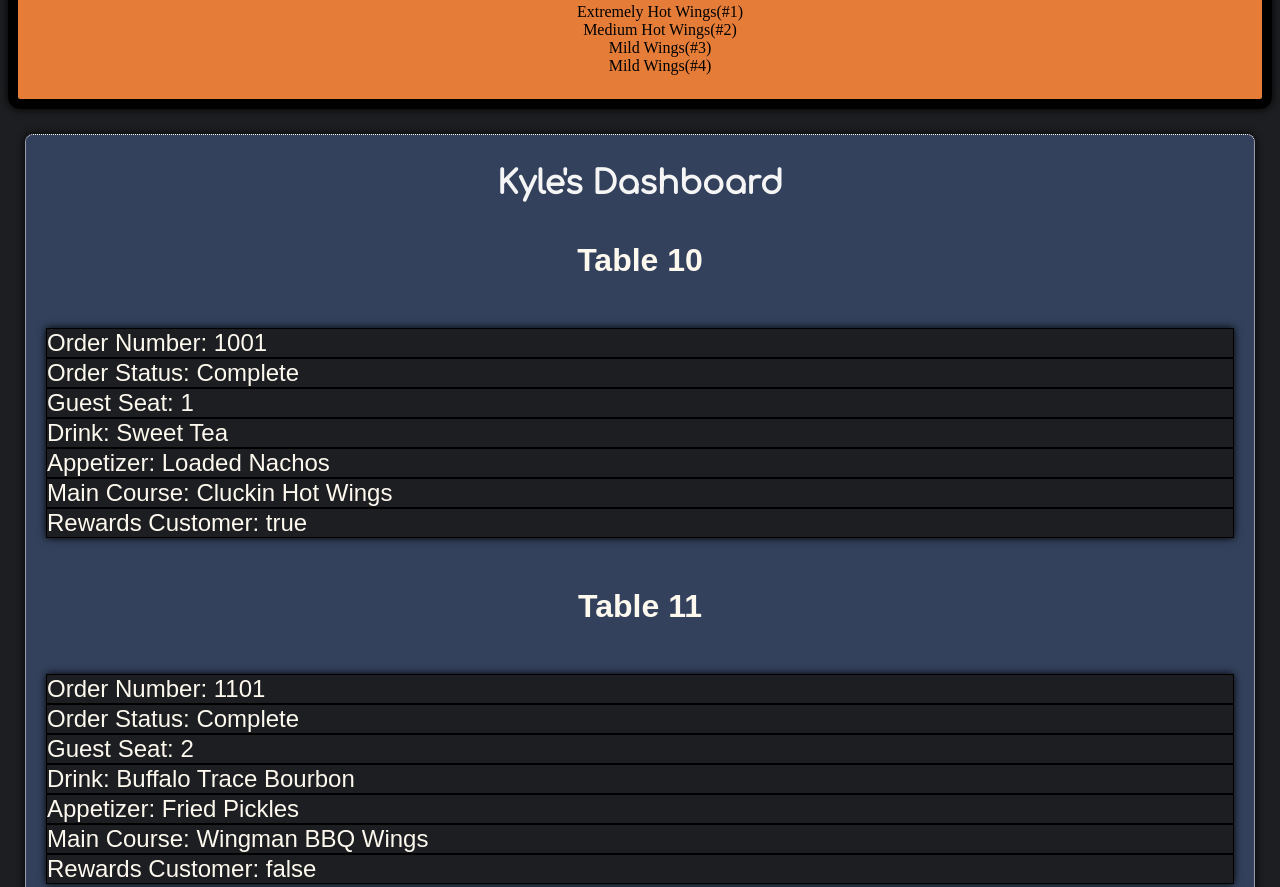
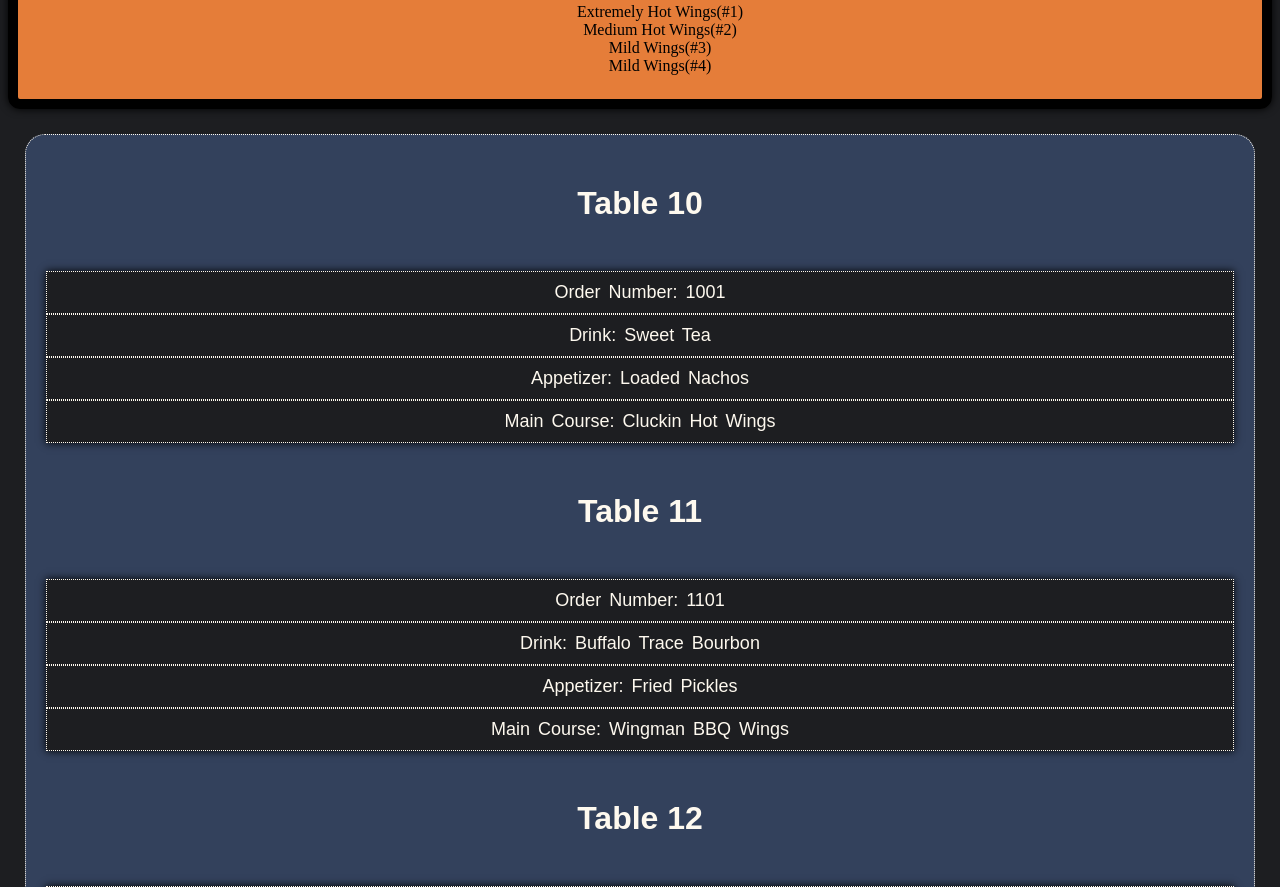
Before and after one commit to JeremyWhiteDev/rubber-ducks-restaurant, a plain HTML site: page index.html in a window 1280 px wide. Shown: the part 4633-5520 px from the top of the page. Drawn offline with Linux system fonts and the light colour scheme; a web font is replaced by a local one.

Commit message:
kyles-refactor

```diff
--- a/scripts/data.js
+++ b/scripts/data.js
@@ -130,8 +130,8 @@ const orders = [
     },
     {
         id: 1201,
-        tableID: 4,
-        waiterID: 1,
+        tableID: 12,
+        waiterID: 4,
         orderTotal: 50.00,
         tip: 12
 
--- a/scripts/kyle.js
+++ b/scripts/kyle.js
@@ -2,68 +2,55 @@ import { getWaiters } from "./data.js";
 import { getOrders } from "./data.js";
 import { getGuestOrders } from "./data.js";
 
-const kyle = [
-    {
-        orderNumber: 1001,
-        tableID: 10,
-        orderStatus: "Complete",
-        tableOrder: 1,
-        guestSeat: 1,
-        drink: "Sweet Tea",
-        appetizer: "Loaded Nachos",
-        mainCourse: "Cluckin Hot Wings",
-        rewardsCustomer: true
+let kylehtmlSection =""
+const displaykyleOrders =() => {
+const waiterCopy=getWaiters()
+const ordersCopy=getOrders()
+const guestCopy=getGuestOrders()
+
+for(const orders of ordersCopy) {
+    if (orders.waiterID === 4) {
+        for(const guestOrders of guestCopy) {
+            if (guestOrders.orderID === orders.id)
+             kylehtmlSection +=` <h1>Table ${orders.tableID}</h1>
+              <ul>
+                 <li> Order Number: ${guestOrders.orderID}</li>
+                 <li>Drink: ${guestOrders.drinks}</li>
+                 <li>Appetizer: ${guestOrders.appetizer}</li>
+                 <li>Main Course: ${guestOrders.mainCourse}</li>
+             </ul>`
+         }
+    }
+}
+
+for (const orders of guestCopy) {
+    if (orders.waiterID === 4) {
+    kylehtmlSection += ` <h1>Table ${orders.tableID}</h1>
+    // <ul>
+    //     <li> Order Number: ${orders.orderID}</li>
+    //     <li>Drink: ${orders.drinks}</li>
+    //     <li>Appetizer: ${orders.appetizer}</li>
+    //     <li>Main Course: ${orders.mainCourse}</li>
+    // </ul>`
+    }
+}
+
+// let kylehtmlSection =`<h3 class="section-header">Kyle's Dashboard</h3>`;
+// for (const order of kyle) {
+// kylehtmlSection += ` <h1>Table ${order.tableID}</h1>
+// <ul>
+//     <li> Order Number: ${order.orderNumber}</li>
+//     <li>Order Status: ${order.orderStatus}</li>
+//     <li>Guest Seat: ${order.guestSeat}</li>
+//     <li>Drink: ${order.drink}</li>
+//     <li>Appetizer: ${order.appetizer}</li>
+//     <li>Main Course: ${order.mainCourse}</li>
+//     <li>Rewards Customer: ${order.rewardsCustomer}</li>
+// </ul>`
 
 
-    },
-
-
-    {
-        orderNumber: 1101,
-        tableID: 11,
-        orderStatus:"Complete",
-        tableOrder: 2,
-        guestSeat: 2,
-        drink: "Buffalo Trace Bourbon",
-        appetizer: "Fried Pickles",
-        mainCourse:"Wingman BBQ Wings",
-        rewardsCustomer:false
-
-
-    },
-
-
-    {
-        orderNumber: 1201,
-        orderStatus:"Complete",
-        tableID: 12,
-        tableOrder: 3,
-        guestSeat:3,
-        drink: "Water",
-        appetizer: "Chips and Salsa",
-        mainCourse: "Feeling Peckish Chicken Quesadilla",
-        rewardsCustomer: true
-
-
-
-    },
-]
-
-
-let kylehtmlSection =`<h3 class="section-header">Kyle's Dashboard</h3>`;
-for (const order of kyle) {
-kylehtmlSection += ` <h1>Table ${order.tableID}</h1>
-<ul>
-    <li> Order Number: ${order.orderNumber}</li>
-    <li>Order Status: ${order.orderStatus}</li>
-    <li>Guest Seat: ${order.guestSeat}</li>
-    <li>Drink: ${order.drink}</li>
-    <li>Appetizer: ${order.appetizer}</li>
-    <li>Main Course: ${order.mainCourse}</li>
-    <li>Rewards Customer: ${order.rewardsCustomer}</li>
-</ul>`
-
-
-}
+// }
 // Sending JavaScript to HTML//
 document.getElementById('kyle').innerHTML = kylehtmlSection
+}
+displaykyleOrders()
--- a/styles/main.css
+++ b/styles/main.css
@@ -535,59 +535,35 @@ h1 {
   margin: 1%;
 }
 
-
-#kyle {
-    display: flex;
-    flex-direction: column;
-    flex-wrap: wrap;
-    padding: 20px;
-
-}
 #kyle.server-section {
+  border-radius: 20px;
   margin: 25px;
-  background:#33415c ;
-  color: #fef9ef;
-  font-size: larger;
-  border:dotted #fef9ef;
-  border-radius: 8px;
-  border-width: thin;
-}
-
-#kyle li {
-  border: solid black ;
-  border-width: thin;
-  display: flex;
-  font-size: x-large;
-  font-family: Arial, Helvetica, sans-serif;
-  background-color: #1D1E21;
-}
-
-#kyle {
-    display: flex;
-    flex-direction: column;
-    flex-wrap: wrap;
-    padding: 20px;
-
-
-}
-#kyle.server-section {
-  box-shadow: 0 0 8px black;
   background:#33415c ;
   color: #fef9ef;
   font-size: larger;
   border:dotted #fef9ef;
   border-width: thin;
 }
+
+#kyle {
+    display: grid;
+    padding: 20px;
+
+
+}
+
 #kyle ul {
   box-shadow: 0 0 8px black;
   padding: 0 ;
 }
 
 #kyle li {
-  border: solid black ;
+  padding: 10px;
+  border:dotted #fef9ef;
   border-width: thin;
-  display: flex;
-  font-size: x-large;
+  display: grid;
+  word-spacing: 3px;
+  font-size: large;
   font-family: Arial, Helvetica, sans-serif;
   background-color: #1D1E21;
 
```
